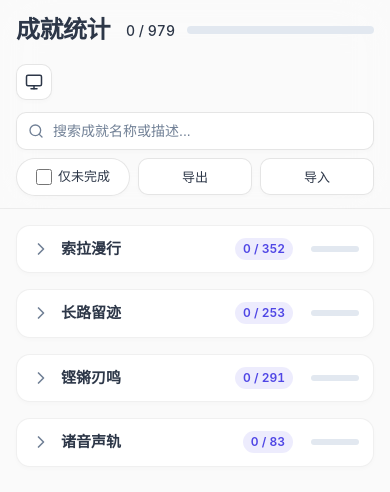
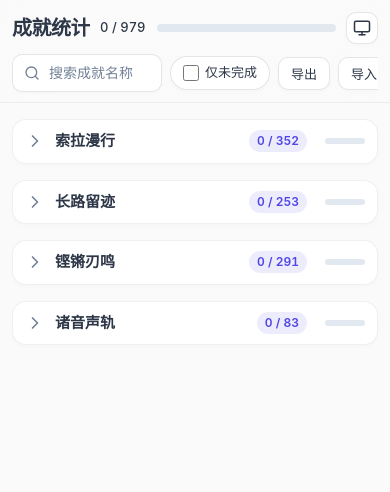
Before and after one commit to lyqgzbl/wuwa_achievement, a plain HTML site: page docs/achievement_tracker_zh.html in a window 390 px wide. Drawn offline with Linux system fonts and the light colour scheme.

Commit message:
Update achievement tracker

```diff
--- a/docs/achievement_tracker_zh.html
+++ b/docs/achievement_tracker_zh.html
@@ -5,46 +5,28 @@
   <meta name="viewport" content="width=device-width, initial-scale=1" />
   <title>鸣潮 成就统计</title>
   <style>
-    /* === Theme variables === */
     :root, [data-theme="light"] {
-      /* 基础背景 (极浅暖灰, 让页面不显得冷冰冰) */
       --bg: #fafafa;
       --bg-alpha: rgba(250, 250, 250, 0.65);
-
-      /* 文字颜色 (深炭灰 & 柔和灰) */
       --text: #2d3748;
       --text-muted: #718096;
-
-      /* 卡片背景 (纯白, 用于区分层级) */
       --card-bg: #ffffff;
       --card-hover: #f7fafc;
       --border: rgba(0, 0, 0, 0.06);
-
-      /* 标题区与折叠栏 */
       --summary-bg: #ffffff;
       --summary-hover: #f1f5f9;
-
-      /* 强调色：蓝紫渐变/活力蓝 (鸣潮/数据感) */
       --accent: #4f46e5;
       --accent-light: rgba(79, 70, 229, 0.1);
-
-      /* 进度条：从灰到活力蓝紫到碧绿 */
       --progress-bg: #e2e8f0;
       --progress-fill: linear-gradient(90deg, #6366f1, #4f46e5);
       --progress-full: linear-gradient(90deg, #10b981, #059669);
-
-      /* 搜索高亮：柔和的柠檬黄 */
       --mark-bg: #fde047;
       --mark-text: #854d0e;
-
-      /* 按钮与输入框 */
       --btn-bg: #ffffff;
       --btn-hover: #f8fafc;
       --btn-border: rgba(0, 0, 0, 0.1);
       --input-bg: #ffffff;
       --input-border: rgba(0, 0, 0, 0.1);
-
-      /* 其他UI状态 */
       --done-opacity: 0.55;
       --shadow-sm: 0 2px 4px rgba(0, 0, 0, 0.02);
       --shadow-md: 0 8px 16px -4px rgba(0, 0, 0, 0.05), 0 4px 8px -2px rgba(0, 0, 0, 0.02);
@@ -54,44 +36,27 @@
       color-scheme: light;
     }
     [data-theme="dark"] {
-      /* 基础背景 (极暗的蓝灰, 增加深邃感) */
       --bg: #0f172a;
       --bg-alpha: rgba(15, 23, 42, 0.65);
-
-      /* 文字颜色 (亮灰 & 暗灰) */
       --text: #f1f5f9;
       --text-muted: #94a3b8;
-
-      /* 卡片背景 (带微弱蓝调的深色) */
       --card-bg: #1e293b;
       --card-hover: #27344c;
       --border: rgba(255, 255, 255, 0.06);
-
-      /* 标题区与折叠栏 */
       --summary-bg: #1e293b;
       --summary-hover: #2b3b54;
-
-      /* 强调色：赛博青/霓虹蓝 (契合鸣潮科幻风) */
       --accent: #38bdf8;
       --accent-light: rgba(56, 189, 248, 0.15);
-
-      /* 进度条：从深灰到亮青到荧光绿 */
       --progress-bg: #334155;
       --progress-fill: linear-gradient(90deg, #0ea5e9, #38bdf8);
       --progress-full: linear-gradient(90deg, #22c55e, #4ade80);
-
-      /* 搜索高亮：柔和的橙棕色背景配亮黄字 */
       --mark-bg: #b45309;
       --mark-text: #fef08a;
-
-      /* 按钮与输入框 */
       --btn-bg: #1e293b;
       --btn-hover: #293952;
       --btn-border: rgba(255, 255, 255, 0.1);
       --input-bg: #0f172a;
       --input-border: rgba(255, 255, 255, 0.1);
-
-      /* 其他UI状态 */
       --done-opacity: 0.45;
       --shadow-sm: 0 4px 6px rgba(0, 0, 0, 0.3);
       --shadow-md: 0 10px 20px -5px rgba(0, 0, 0, 0.4), 0 6px 10px -3px rgba(0, 0, 0, 0.2);
@@ -102,19 +67,36 @@
     }
     @media (prefers-color-scheme: dark) {
       [data-theme="auto"] {
-        --bg: #0f172a; --bg-alpha: rgba(15, 23, 42, 0.65); --text: #f1f5f9; --text-muted: #94a3b8;
-        --card-bg: #1e293b; --card-hover: #27344c; --border: rgba(255, 255, 255, 0.06);
-        --summary-bg: #1e293b; --summary-hover: #2b3b54; --accent: #38bdf8; --accent-light: rgba(56, 189, 248, 0.15);
-        --progress-bg: #334155; --progress-fill: linear-gradient(90deg, #0ea5e9, #38bdf8); --progress-full: linear-gradient(90deg, #22c55e, #4ade80);
-        --mark-bg: #b45309; --mark-text: #fef08a; --btn-bg: #1e293b; --btn-hover: #293952;
-        --btn-border: rgba(255, 255, 255, 0.1); --input-bg: #0f172a; --input-border: rgba(255, 255, 255, 0.1);
-        --done-opacity: 0.45; --shadow-sm: 0 4px 6px rgba(0, 0, 0, 0.3); --shadow-md: 0 10px 20px -5px rgba(0, 0, 0, 0.4), 0 6px 10px -3px rgba(0, 0, 0, 0.2);
-        --badge-bg: rgba(56, 189, 248, 0.15); --badge-text: #38bdf8;
-        --card-gradient: linear-gradient(145deg, #1e293b, #151e2f); color-scheme: dark;
+        --bg: #0f172a;
+        --bg-alpha: rgba(15, 23, 42, 0.65);
+        --text: #f1f5f9;
+        --text-muted: #94a3b8;
+        --card-bg: #1e293b;
+        --card-hover: #27344c;
+        --border: rgba(255, 255, 255, 0.06);
+        --summary-bg: #1e293b;
+        --summary-hover: #2b3b54;
+        --accent: #38bdf8;
+        --accent-light: rgba(56, 189, 248, 0.15);
+        --progress-bg: #334155;
+        --progress-fill: linear-gradient(90deg, #0ea5e9, #38bdf8);
+        --progress-full: linear-gradient(90deg, #22c55e, #4ade80);
+        --mark-bg: #b45309;
+        --mark-text: #fef08a;
+        --btn-bg: #1e293b;
+        --btn-hover: #293952;
+        --btn-border: rgba(255, 255, 255, 0.1);
+        --input-bg: #0f172a;
+        --input-border: rgba(255, 255, 255, 0.1);
+        --done-opacity: 0.45;
+        --shadow-sm: 0 4px 6px rgba(0, 0, 0, 0.3);
+        --shadow-md: 0 10px 20px -5px rgba(0, 0, 0, 0.4), 0 6px 10px -3px rgba(0, 0, 0, 0.2);
+        --badge-bg: rgba(56, 189, 248, 0.15);
+        --badge-text: #38bdf8;
+        --card-gradient: linear-gradient(145deg, #1e293b, #151e2f);
+        color-scheme: dark;
       }
     }
-
-    /* === Base === */
     * { box-sizing: border-box; }
     body {
       font-family: -apple-system, BlinkMacSystemFont, 'Segoe UI', Roboto, Helvetica, Arial, 'PingFang SC', sans-serif;
@@ -125,24 +107,25 @@
       -webkit-font-smoothing: antialiased;
     }
     .container { max-width: 820px; margin: 0 auto; position: relative; }
-
-    /* === Sticky Header Wrapper === */
     .sticky-wrapper {
       position: sticky; top: 0; z-index: 100;
       background: var(--bg-alpha);
       backdrop-filter: blur(24px) saturate(200%); -webkit-backdrop-filter: blur(24px) saturate(200%);
       margin: 0 -16px 20px -16px; padding: 16px 16px 12px 16px;
       border-bottom: 1px solid var(--border);
+      transition: all 0.4s cubic-bezier(0.4, 0, 0.2, 1);
+    }
+    .sticky-wrapper.scrolled {
+      padding: 8px 16px 8px 16px;
+      box-shadow: var(--shadow-sm);
     }
     .sticky-container { max-width: 820px; margin: 0 auto; }
-
-    /* === Header === */
-    header { display: flex; gap: 16px; align-items: center; flex-wrap: wrap; margin-bottom: 12px; }
-    header h2 { margin: 0; font-size: 24px; font-weight: 700; letter-spacing: -0.5px; }
+    header { display: flex; gap: 16px; align-items: center; flex-wrap: nowrap; margin-bottom: 12px; transition: all 0.4s ease; }
+    .sticky-wrapper.scrolled header { margin-bottom: 6px; }
+    header h2 { margin: 0; font-size: 24px; font-weight: 700; letter-spacing: -0.5px; transition: all 0.4s ease; white-space: nowrap; overflow: hidden; }
+    .sticky-wrapper.scrolled header h2 { width: 0; margin: 0; padding: 0; opacity: 0; font-size: 0; }
     .overall-wrap { display: flex; align-items: center; gap: 12px; flex: 1; min-width: 200px; }
     .overall-text { font-variant-numeric: tabular-nums; font-size: 14px; font-weight: 500; white-space: nowrap; }
-
-    /* === Progress bars === */
     .progress-bar {
       flex: 1; height: 8px; min-width: 80px;
       background: var(--progress-bg); border-radius: 999px; overflow: hidden;
@@ -162,11 +145,15 @@
       transition: width 0.8s ease-out, background 0.5s ease;
     }
     .summary-progress-inner.full { background: var(--progress-full); }
-
-    /* === Toolbar === */
-    .toolbar { display: flex; gap: 10px; align-items: center; flex-wrap: wrap; }
-
-    .search-wrap { position: relative; flex: 1; min-width: 200px; }
+    .toolbar {
+      display: flex; gap: 10px; align-items: center; flex-wrap: nowrap;
+      transition: all 0.4s ease;
+      overflow-x: auto; padding-bottom: 2px;
+      -webkit-overflow-scrolling: touch; scrollbar-width: none;
+    }
+    .toolbar::-webkit-scrollbar { display: none; }
+    .sticky-wrapper.scrolled .toolbar { gap: 8px; }
+    .search-wrap { position: relative; flex: 1; min-width: 240px; }
     .search-icon {
       position: absolute; left: 12px; top: 50%; transform: translateY(-50%);
       color: var(--text-muted); pointer-events: none;
@@ -177,40 +164,41 @@
       background: var(--input-bg); color: var(--text); font-size: 14px; outline: none;
       transition: all 0.3s ease; box-shadow: var(--shadow-sm);
     }
+    .sticky-wrapper.scrolled input[type="search"] { padding: 8px 12px 8px 32px; font-size: 13px; border-radius: 8px; }
     input[type="search"]:focus {
       border-color: var(--accent); box-shadow: 0 0 0 3px var(--accent-light);
     }
     input[type="search"]::placeholder { color: var(--text-muted); }
-
     .pill {
       display: inline-flex; align-items: center; gap: 6px;
       padding: 8px 14px; border: 1px solid var(--btn-border); border-radius: 999px;
       background: var(--btn-bg); color: var(--text); font-size: 14px; font-weight: 500;
       cursor: pointer; user-select: none; transition: all 0.3s ease;
-      box-shadow: var(--shadow-sm);
+      box-shadow: var(--shadow-sm); white-space: nowrap; flex-shrink: 0;
     }
+    .sticky-wrapper.scrolled .pill { padding: 6px 12px; font-size: 13px; }
     .pill:hover { background: var(--btn-hover); border-color: var(--text-muted); }
-    .pill input[type="checkbox"] { margin: 0; accent-color: var(--accent); width: 16px; height: 16px; cursor: pointer; pointer-events: none; }
-
+    .pill input[type="checkbox"] { margin: 0; accent-color: var(--accent); width: 16px; height: 16px; cursor: pointer; pointer-events: none; transition: all 0.4s ease; }
+    .sticky-wrapper.scrolled .pill input[type="checkbox"] { width: 14px; height: 14px; }
     .btn {
       padding: 8px 14px; border: 1px solid var(--btn-border); border-radius: 10px;
       background: var(--btn-bg); color: var(--text); font-size: 14px; font-weight: 500;
       cursor: pointer; transition: all 0.3s ease; box-shadow: var(--shadow-sm);
+      white-space: nowrap; flex-shrink: 0;
     }
+    .sticky-wrapper.scrolled .btn { padding: 6px 12px; font-size: 13px; border-radius: 8px; }
     .btn:hover { background: var(--btn-hover); border-color: var(--text-muted); }
-
     .btn-icon {
       width: 36px; height: 36px; display: inline-flex; align-items: center; justify-content: center;
       border: 1px solid var(--btn-border); border-radius: 10px;
       background: var(--btn-bg); color: var(--text); font-size: 18px;
       cursor: pointer; transition: all 0.3s ease; box-shadow: var(--shadow-sm);
+      flex-shrink: 0;
     }
+    .sticky-wrapper.scrolled .btn-icon { width: 30px; height: 30px; font-size: 16px; border-radius: 8px; }
     .btn-icon:hover { background: var(--btn-hover); border-color: var(--text-muted); }
-
-    /* === Tree & Accordion === */
     .tree { list-style: none; padding: 0; margin: 0; }
     .tree > li { margin-bottom: 16px; }
-
     details { margin: 0; border: 1px solid var(--border); border-radius: 14px; background: var(--summary-bg); box-shadow: var(--shadow-sm); overflow: hidden; transition: box-shadow 0.3s ease, border-color 0.3s ease; }
     details:hover { box-shadow: var(--shadow-md); border-color: var(--accent-light); }
     summary {
@@ -220,26 +208,21 @@
     }
     summary:hover { background: var(--summary-hover); }
     summary::-webkit-details-marker { display: none; }
-
     .chevron {
       width: 20px; height: 20px; flex-shrink: 0; color: var(--text-muted);
       transition: transform 0.4s ease;
     }
     details[open] > summary .chevron { transform: rotate(90deg); }
-
     .summary-text { flex: 1; }
     .summary-count {
       font-size: 12px; font-weight: 600; font-variant-numeric: tabular-nums;
       background: var(--badge-bg); color: var(--badge-text);
       padding: 2px 8px; border-radius: 999px; white-space: nowrap;
     }
-
     .node { border-top: 1px solid var(--border); background: var(--bg); padding: 12px; }
     .node details { margin-bottom: 8px; border-radius: 12px; box-shadow: none; border-color: var(--border); }
     .node details:last-child { margin-bottom: 0; }
     .node summary { font-size: 15px; padding: 10px 14px; }
-
-    /* === Achievement list === */
     .ach-list { list-style: none; padding: 8px; margin: 0; background: var(--bg); }
     .ach-item {
       display: flex; gap: 14px; padding: 14px; margin-bottom: 8px;
@@ -249,8 +232,6 @@
     }
     .ach-item:last-child { margin-bottom: 0; }
     .ach-item:hover { transform: translateY(-2px); box-shadow: var(--shadow-md); border-color: var(--accent-light); }
-
-    /* Custom Checkbox Animation */
     .ach-item-checkbox {
       flex-shrink: 0; width: 22px; height: 22px; margin-top: 2px;
       border: 2px solid var(--text-muted); border-radius: 6px;
@@ -263,20 +244,13 @@
     }
     .ach-item.done .ach-item-checkbox { background: var(--accent); border-color: var(--accent); }
     .ach-item.done .ach-item-checkbox svg { opacity: 1; transform: scale(1); }
-
     .ach-content { flex: 1; transition: opacity 0.4s ease; }
     .ach-title { font-weight: 600; font-size: 15px; transition: color 0.4s ease; }
     .ach-desc { font-size: 13px; color: var(--text-muted); white-space: pre-wrap; margin-top: 4px; line-height: 1.5; }
-
-    /* === Done state === */
     .ach-item.done { background: var(--card-bg); opacity: var(--done-opacity); box-shadow: none; border-color: transparent; }
     .ach-item.done:hover { transform: none; box-shadow: none; border-color: transparent; }
     .ach-item.done .ach-title { text-decoration: line-through; color: var(--text-muted); }
-
-    /* === Search highlight === */
     mark { background: var(--mark-bg); color: var(--mark-text); border-radius: 3px; padding: 0 2px; font-weight: 500; }
-
-    /* === Scroll to Top === */
     .scroll-top {
       position: fixed; bottom: 24px; right: 24px; z-index: 90;
       width: 44px; height: 44px; border-radius: 50%;
@@ -288,19 +262,31 @@
     }
     .scroll-top.visible { opacity: 1; transform: translateY(0) scale(1); pointer-events: auto; }
     .scroll-top:hover { background: var(--btn-hover); transform: translateY(-2px) scale(1.05); }
-
-    /* === Mobile === */
     @media (max-width: 600px) {
-      .sticky-wrapper { margin: 0 -16px 16px -16px; padding: 12px 16px; }
+      body { padding: 0 12px 20px 12px; }
+      .sticky-wrapper { margin: 0 -12px 16px -12px; padding: 12px 12px 8px 12px; }
+      .sticky-wrapper.scrolled { padding: 6px 12px 6px 12px; }
+      header { gap: 10px; margin-bottom: 10px; }
+      .sticky-wrapper.scrolled header { margin-bottom: 6px; }
+      header h2 { font-size: 20px; }
+      .overall-wrap { min-width: 0; }
+      .overall-text { font-size: 13px; }
+      .progress-bar { min-width: 60px; }
       .toolbar { gap: 8px; }
-      .search-wrap { width: 100%; min-width: 100%; flex: none; }
-      .pill, .btn { flex: 1; justify-content: center; padding: 8px 10px; font-size: 13px; }
-      .btn-icon { flex-shrink: 0; }
-      summary { padding: 12px 14px; font-size: 15px; }
+      .sticky-wrapper.scrolled .toolbar { gap: 6px; }
+      .search-wrap { flex: 1 0 150px; min-width: 150px; width: auto; }
+      .sticky-wrapper.scrolled .search-wrap { flex: 1 0 130px; min-width: 130px; }
+      .sticky-wrapper.scrolled input[type="search"] { padding: 6px 10px 6px 28px; font-size: 13px; }
+      .sticky-wrapper.scrolled .search-icon { width: 14px; height: 14px; left: 8px; }
+      .pill, .btn { padding: 6px 12px; font-size: 13px; }
+      .sticky-wrapper.scrolled .pill, .sticky-wrapper.scrolled .btn { padding: 4px 10px; font-size: 12px; }
+      .btn-icon { width: 32px; height: 32px; font-size: 16px; }
+      .sticky-wrapper.scrolled .btn-icon { width: 28px; height: 28px; font-size: 14px; }
+      summary { padding: 10px 12px; font-size: 15px; }
       .node { padding: 8px; }
-      .ach-item { padding: 12px; gap: 10px; }
-      .ach-list { padding: 4px; }
-      .summary-progress { width: 48px; }
+      .ach-item { padding: 10px; gap: 10px; }
+      .ach-list { padding: 2px; }
+      .summary-progress { width: 40px; }
       .scroll-top { bottom: 16px; right: 16px; width: 40px; height: 40px; }
     }
   </style>
@@ -348,10 +334,11 @@ const THEME_KEY = 'ww_achievement_theme_v1';
 const CHEVRON_SVG = `<svg class="chevron" xmlns="http://www.w3.org/2000/svg" viewBox="0 0 24 24" fill="none" stroke="currentColor" stroke-width="2" stroke-linecap="round" stroke-linejoin="round"><polyline points="9 18 15 12 9 6"></polyline></svg>`;
 const CHECK_SVG = `<svg xmlns="http://www.w3.org/2000/svg" viewBox="0 0 24 24" fill="none" stroke="currentColor" stroke-width="3" stroke-linecap="round" stroke-linejoin="round"><polyline points="20 6 9 17 4 12"></polyline></svg>`;
 
-/* === Theme toggle === */
-const THEME_ICONS = { auto: `<svg xmlns="http://www.w3.org/2000/svg" width="18" height="18" viewBox="0 0 24 24" fill="none" stroke="currentColor" stroke-width="2" stroke-linecap="round" stroke-linejoin="round"><rect x="2" y="3" width="20" height="14" rx="2" ry="2"></rect><line x1="8" y1="21" x2="16" y2="21"></line><line x1="12" y1="17" x2="12" y2="21"></line></svg>`,
+const THEME_ICONS = {
+  auto: `<svg xmlns="http://www.w3.org/2000/svg" width="18" height="18" viewBox="0 0 24 24" fill="none" stroke="currentColor" stroke-width="2" stroke-linecap="round" stroke-linejoin="round"><rect x="2" y="3" width="20" height="14" rx="2" ry="2"></rect><line x1="8" y1="21" x2="16" y2="21"></line><line x1="12" y1="17" x2="12" y2="21"></line></svg>`,
   light: `<svg xmlns="http://www.w3.org/2000/svg" width="18" height="18" viewBox="0 0 24 24" fill="none" stroke="currentColor" stroke-width="2" stroke-linecap="round" stroke-linejoin="round"><circle cx="12" cy="12" r="5"></circle><line x1="12" y1="1" x2="12" y2="3"></line><line x1="12" y1="21" x2="12" y2="23"></line><line x1="4.22" y1="4.22" x2="5.64" y2="5.64"></line><line x1="18.36" y1="18.36" x2="19.78" y2="19.78"></line><line x1="1" y1="12" x2="3" y2="12"></line><line x1="21" y1="12" x2="23" y2="12"></line><line x1="4.22" y1="19.78" x2="5.64" y2="18.36"></line><line x1="18.36" y1="5.64" x2="19.78" y2="4.22"></line></svg>`,
-                       dark: `<svg xmlns="http://www.w3.org/2000/svg" width="18" height="18" viewBox="0 0 24 24" fill="none" stroke="currentColor" stroke-width="2" stroke-linecap="round" stroke-linejoin="round"><path d="M21 12.79A9 9 0 1 1 11.21 3 7 7 0 0 0 21 12.79z"></path></svg>` };
+  dark: `<svg xmlns="http://www.w3.org/2000/svg" width="18" height="18" viewBox="0 0 24 24" fill="none" stroke="currentColor" stroke-width="2" stroke-linecap="round" stroke-linejoin="round"><path d="M21 12.79A9 9 0 1 1 11.21 3 7 7 0 0 0 21 12.79z"></path></svg>`,
+};
 const THEME_CYCLE = ['auto', 'light', 'dark'];
 
 function getTheme() {
@@ -374,7 +361,6 @@ function cycleTheme() {
 applyTheme(getTheme());
 document.getElementById('themeBtn').addEventListener('click', cycleTheme);
 
-/* === Storage helpers === */
 function loadCompleted() {
   try {
     const raw = localStorage.getItem(STORAGE_KEY);
@@ -405,7 +391,6 @@ function saveOpenSet(key, set) {
   localStorage.setItem(key, JSON.stringify(Array.from(set)));
 }
 
-/* === Export / Import === */
 function exportProgress() {
   const payload = {
     schema: EXPORT_KEY,
@@ -452,7 +437,6 @@ async function importProgressFromFile(file) {
   render();
 }
 
-/* === Search & count helpers === */
 function textIncludes(hay, needle) {
   if (!needle) return true;
   return (hay || '').toLowerCase().includes(needle);
@@ -526,7 +510,6 @@ function makeProgressSpan(done, total) {
   return wrap;
 }
 
-/* === Main render === */
 function render() {
   const completed = loadCompleted();
   const openCats = loadOpenSet(OPEN_CAT_KEY);
@@ -644,7 +627,6 @@ function render() {
         const li = document.createElement('li');
         li.className = 'ach-item' + (isDone ? ' done' : '');
 
-            // Allow clicking the whole item to toggle
         li.addEventListener('click', () => {
           const set = loadCompleted();
           if (set.has(a.id)) set.delete(a.id); else set.add(a.id);
@@ -682,9 +664,16 @@ function render() {
   }
 }
 
-/* Scroll to top logic */
 const scrollTopBtn = document.getElementById('scrollTopBtn');
+const stickyWrapper = document.querySelector('.sticky-wrapper');
+
 window.addEventListener('scroll', () => {
+  if (window.scrollY > 40) {
+    stickyWrapper.classList.add('scrolled');
+  } else {
+    stickyWrapper.classList.remove('scrolled');
+  }
+
   if (window.scrollY > 300) {
     scrollTopBtn.classList.add('visible');
   } else {
@@ -698,7 +687,9 @@ scrollTopBtn.addEventListener('click', () => {
 document.getElementById('q').addEventListener('input', render);
 document.getElementById('onlyTodo').addEventListener('change', render);
 document.getElementById('exportBtn').addEventListener('click', exportProgress);
-document.getElementById('importBtn').addEventListener('click', () => document.getElementById('importFile').click());
+document
+  .getElementById('importBtn')
+  .addEventListener('click', () => document.getElementById('importFile').click());
 document.getElementById('importFile').addEventListener('change', async (e) => {
   const file = e.target.files && e.target.files[0];
   e.target.value = '';
```
Lines whose indentation alone changed are shown as unchanged.
